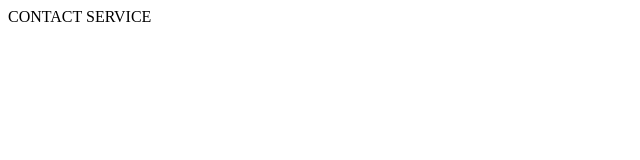
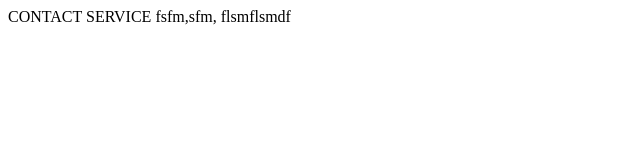
Before and after one commit to malaquias-crazy/github-master, a plain HTML site: page contact.html in a window 1280 px wide. Shown: the whole page, without its empty margins (0-640 px from the left). Drawn offline with Linux system fonts and the light colour scheme.

Commit message:
changes on this page #5

```diff
--- a/contact.html
+++ b/contact.html
@@ -8,5 +8,6 @@
 </head>
 <body>
     CONTACT SERVICE
+    fsfm,sfm, flsmflsmdf
 </body>
 </html>
```
